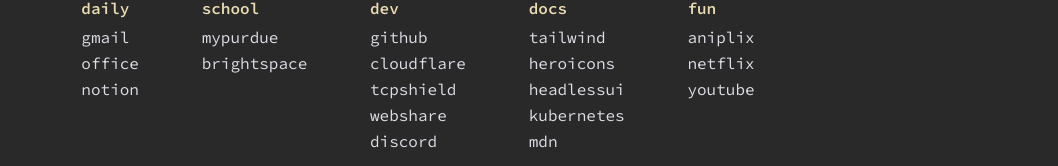
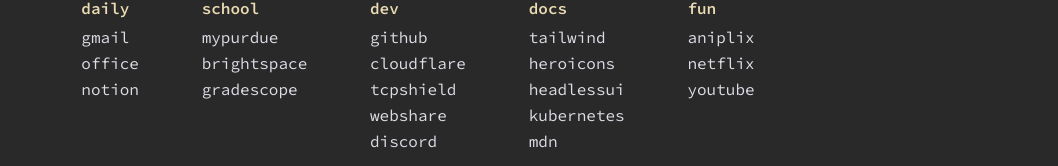
Before and after one commit to Den4200/startpage, a Next.js app: page / in a window 1280 px wide. Shown: the part 411-577 px from the top of the page, without its empty margins (222-1280 px from the left). Built offline with nearby package versions, Linux system fonts and the light colour scheme.

Commit message:
Add Gradescope to school bookmarks.

```diff
--- a/src/pages/index.tsx
+++ b/src/pages/index.tsx
@@ -63,6 +63,10 @@
       {
         name: "brightspace",
         url: "https://purdue.brightspace.com/",
+      },
+      {
+        name: "gradescope",
+        url: "https://www.gradescope.com/",
       },
     ],
   },
```
